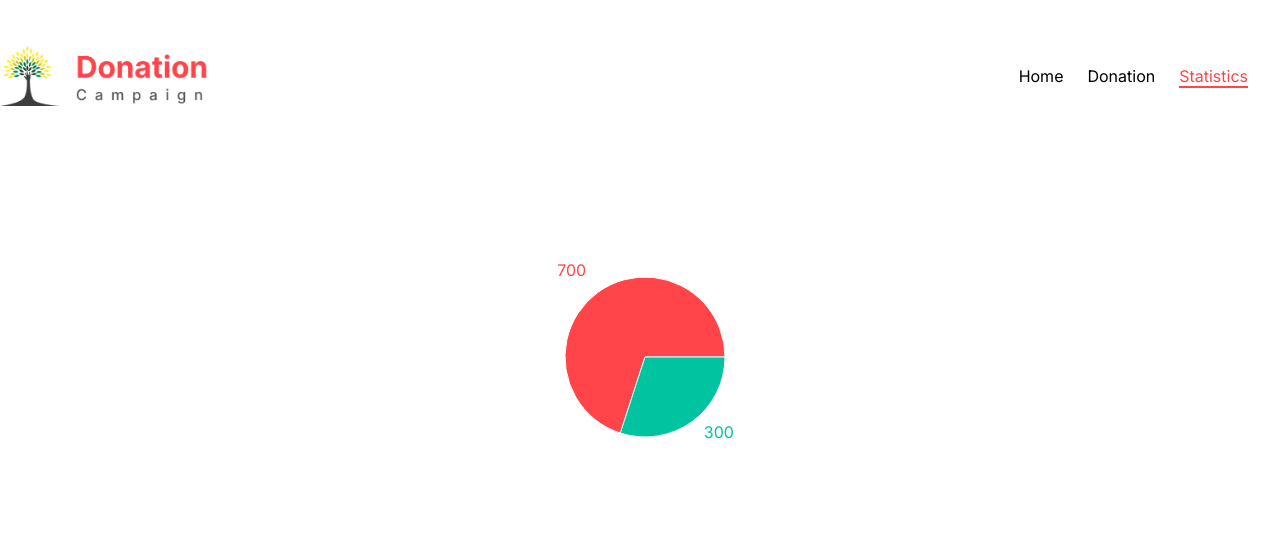
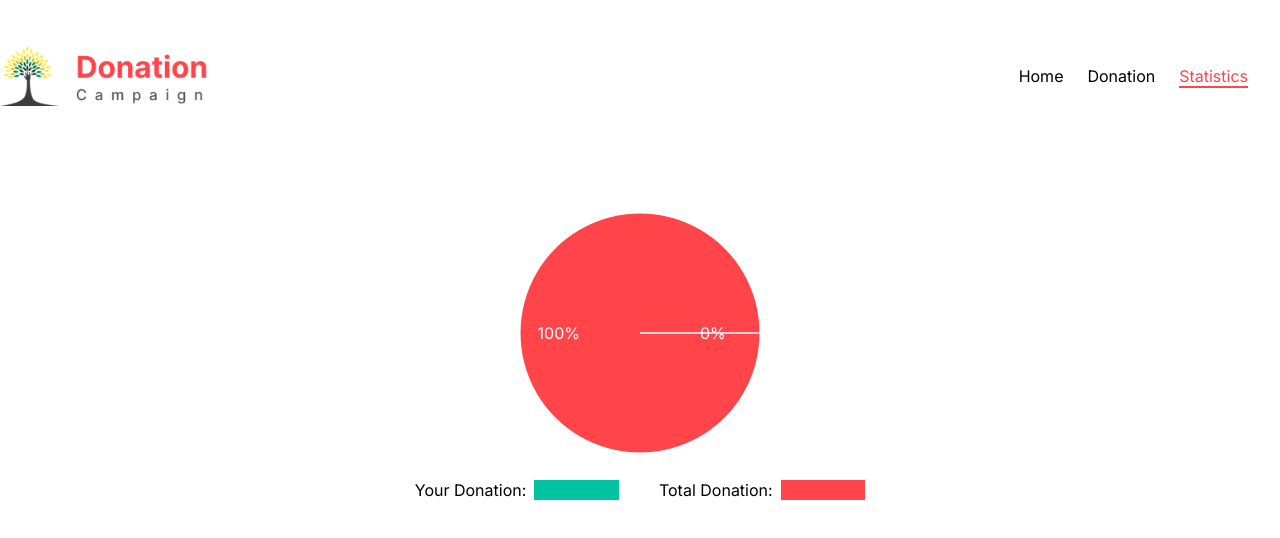
Before and after one commit to sabbirsami/donation-campaign-practice-project-react-core, a React (Vite) app: page /statistics in a window 1280 px wide. Shown: the top 538 px of the page. Built offline with nearby package versions, Linux system fonts and the light colour scheme.

Commit message:
show pie chart based on total donation and user donation

```diff
--- a/src/Components/Statistics/Statistics.jsx
+++ b/src/Components/Statistics/Statistics.jsx
@@ -1,40 +1,94 @@
+import { useLoaderData } from "react-router-dom";
 import Header from "../Header/Header";
 import { PieChart, Pie, Cell } from "recharts";
+import { getStoredDonation } from "../addToLocalStorage";
+
+const Statistics = () => {
+    const donations = useLoaderData();
+    const userDonations = getStoredDonation();
+    const userDonationsLength = userDonations.length;
+    const donationLength = donations.length - userDonationsLength;
+
     const data = [
-    { name: "Group A", value: 700 },
-    { name: "Group B", value: 300 },
+        { name: "Total Donation", value: donationLength },
+        { name: "Your Donation", value: userDonationsLength },
     ];
 
     const COLORS = ["#FF444A", "#00C49F"];
 
-const Statistics = () => {
+    const RADIAN = Math.PI / 180;
+    const renderCustomizedLabel = ({
+        cx,
+        cy,
+        midAngle,
+        innerRadius,
+        outerRadius,
+        percent,
+    }) => {
+        const radius = innerRadius + (outerRadius - innerRadius) * 0.5;
+        const x = cx + radius * Math.cos(-midAngle * RADIAN);
+        const y = cy + radius * Math.sin(-midAngle * RADIAN);
+
+        return (
+            <text
+                x={x}
+                y={y}
+                fill="white"
+                textAnchor={x > cx ? "start" : "end"}
+                dominantBaseline="central"
+            >
+                {`${(percent * 100).toFixed(0)}%`}
+            </text>
+        );
+    };
     return (
         <div>
             <Header />
 
+            <div className="container mx-auto">
+                <div className="py-14">
                     <PieChart
-                width={300}
-                height={300}
-                className="mx-auto flex justify-center items-center"
+                        width={250}
+                        height={250}
+                        className="mx-auto flex justify-center items-center md:h-[500] md:w-[500]"
                     >
                         <Pie
                             data={data}
-                    cx={150}
-                    cy={200}
+                            width={`100%`}
+                            height={"100%"}
+                            style={{ width: "100%", height: "100%" }}
                             labelLine={false}
-                    label={(80, 20)}
-                    outerRadius={80}
+                            label={renderCustomizedLabel}
+                            outerRadius={120}
                             fill="#8884d8"
                             dataKey="value"
                         >
                             {data.map((entry, index) => (
                                 <Cell
+                                    width={`100%`}
+                                    height={"100%"}
                                     key={`cell-${index}`}
                                     fill={COLORS[index % COLORS.length]}
                                 />
                             ))}
                         </Pie>
                     </PieChart>
+                    <div className="md:flex text-center pt-5 items-center justify-center gap-10">
+                        <p>
+                            Your Donation:
+                            <span className="w-6 h-12 bg-[#00C49F] text-[#00C49F] px-10 ms-2">
+                                .
+                            </span>
+                        </p>
+                        <p>
+                            Total Donation:
+                            <span className="w-6 h-12 bg-[#FF444A] text-[#FF444A] px-10 ms-2">
+                                .
+                            </span>
+                        </p>
+                    </div>
+                </div>
+            </div>
         </div>
     );
 };
```
Lines whose indentation alone changed are shown as unchanged.
